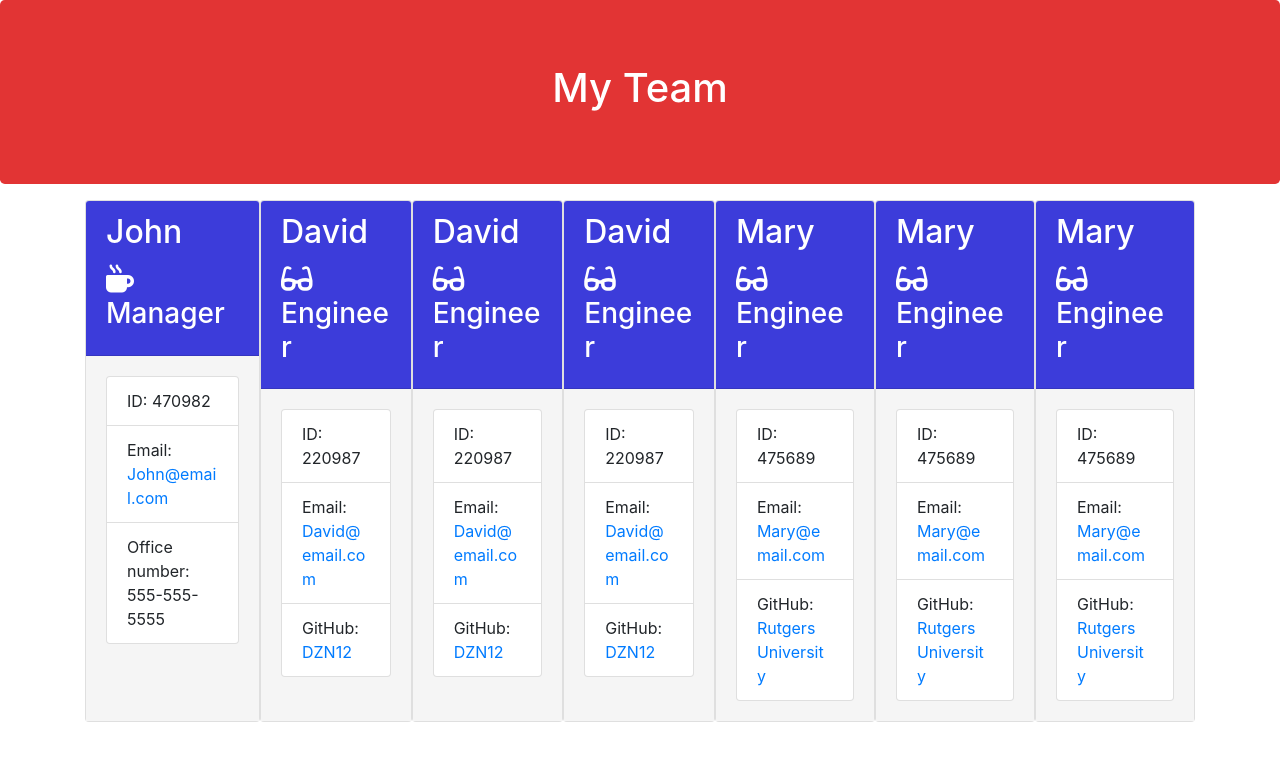
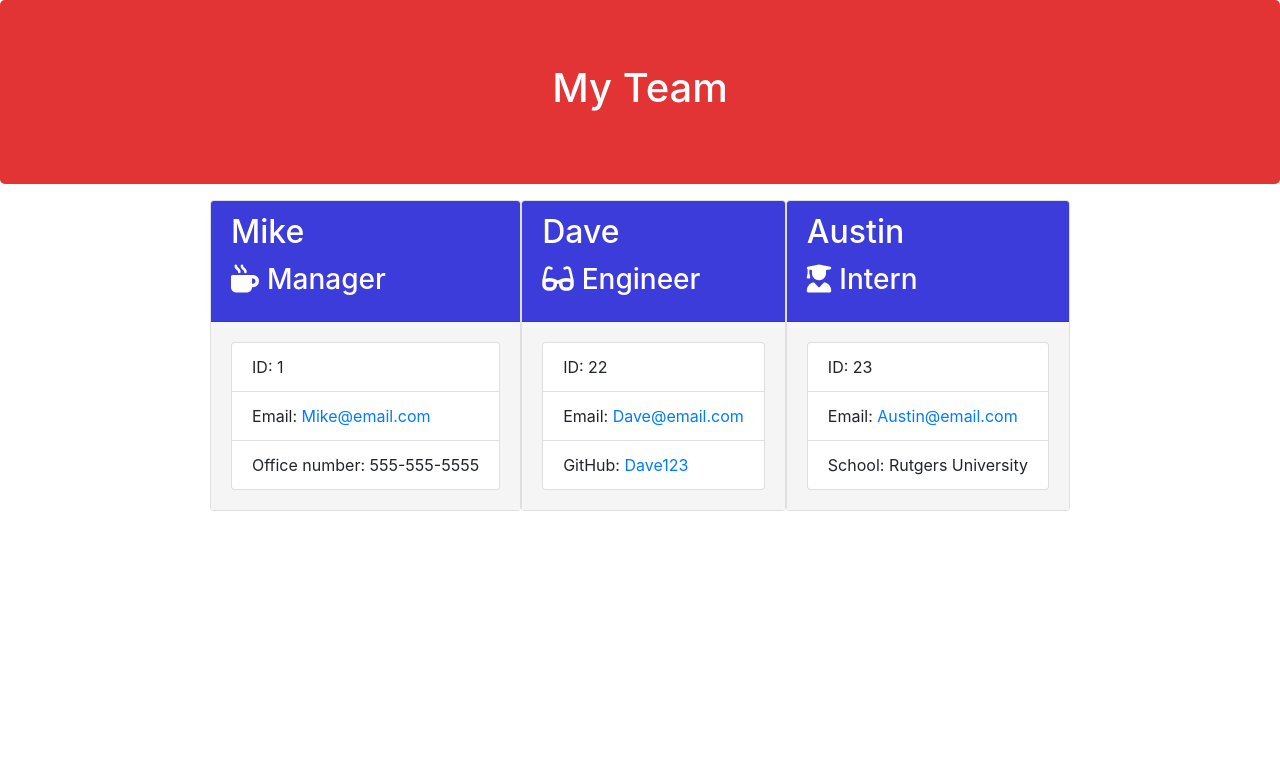
Before and after one commit to Colon182/Team-Profile-Generator, a website: page output/team.html in a window 1280 px wide. Drawn offline with nearby package versions, Linux system fonts and the light colour scheme.

Commit message:
ran demo and created Readme file

```diff
--- a/output/team.html
+++ b/output/team.html
@@ -25,92 +25,66 @@
             <div class="team-area col-12 d-flex justify-content-center">
                 <div class="card employee-card">
     <div class="card-header">
-        <h2 class="card-title">John</h2>
+        <h2 class="card-title">Mike</h2>
         <h3 class="card-title"><i class="fas fa-mug-hot mr-2"></i>Manager</h3>
     </div>
     <div class="card-body">
         <ul class="list-group">
-            <li class="list-group-item">ID: 470982</li>
-            <li class="list-group-item">Email: <a href="mailto:John@email.com">John@email.com</a></li>
+            <li class="list-group-item">ID: 1</li>
+            <li class="list-group-item">Email: <a href="mailto:Mike@email.com">Mike@email.com</a></li>
             <li class="list-group-item">Office number: 555-555-5555</li>
         </ul>
     </div>
 </div>
 <div class="card employee-card">
     <div class="card-header">
-        <h2 class="card-title">David</h2>
+        <h2 class="card-title">Dave</h2>
         <h3 class="card-title"><i class="fas fa-glasses mr-2"></i>Engineer</h3>
     </div>
     <div class="card-body">
         <ul class="list-group">
-            <li class="list-group-item">ID: 220987</li>
-            <li class="list-group-item">Email: <a href="mailto:David@email.com">David@email.com</a></li>
-            <li class="list-group-item">GitHub: <a href="https://github.com/DZN12" target="_blank" rel="noopener noreferrer">DZN12</a></li>
+            <li class="list-group-item">ID: 22</li>
+            <li class="list-group-item">Email: <a href="mailto:Dave@email.com">Dave@email.com</a></li>
+            <li class="list-group-item">GitHub: <a href="https://github.com/Dave123" target="_blank" rel="noopener noreferrer">Dave123</a></li>
+        </ul>
+    </div>
+</div>
+<!-- <div class="card employee-card">
+    <div class="card-header">
+        <h2 class="card-title">Dave</h2>
+        <h3 class="card-title"><i class="fas fa-glasses mr-2"></i>Engineer</h3>
+    </div>
+    <div class="card-body">
+        <ul class="list-group">
+            <li class="list-group-item">ID: 22</li>
+            <li class="list-group-item">Email: <a href="mailto:Dave@email.com">Dave@email.com</a></li>
+            <li class="list-group-item">GitHub: <a href="https://github.com/Dave123" target="_blank" rel="noopener noreferrer">Dave123</a></li>
         </ul>
     </div>
 </div>
 <div class="card employee-card">
     <div class="card-header">
-        <h2 class="card-title">David</h2>
+        <h2 class="card-title">Dave</h2>
         <h3 class="card-title"><i class="fas fa-glasses mr-2"></i>Engineer</h3>
     </div>
     <div class="card-body">
         <ul class="list-group">
-            <li class="list-group-item">ID: 220987</li>
-            <li class="list-group-item">Email: <a href="mailto:David@email.com">David@email.com</a></li>
-            <li class="list-group-item">GitHub: <a href="https://github.com/DZN12" target="_blank" rel="noopener noreferrer">DZN12</a></li>
+            <li class="list-group-item">ID: 22</li>
+            <li class="list-group-item">Email: <a href="mailto:Dave@email.com">Dave@email.com</a></li>
+            <li class="list-group-item">GitHub: <a href="https://github.com/Dave123" target="_blank" rel="noopener noreferrer">Dave123</a></li>
         </ul>
     </div>
-</div>
+</div> -->
 <div class="card employee-card">
     <div class="card-header">
-        <h2 class="card-title">David</h2>
-        <h3 class="card-title"><i class="fas fa-glasses mr-2"></i>Engineer</h3>
+        <h2 class="card-title">Austin</h2>
+        <h3 class="card-title"><i class="fas fa-user-graduate mr-2"></i>Intern</h3>
     </div>
     <div class="card-body">
         <ul class="list-group">
-            <li class="list-group-item">ID: 220987</li>
-            <li class="list-group-item">Email: <a href="mailto:David@email.com">David@email.com</a></li>
-            <li class="list-group-item">GitHub: <a href="https://github.com/DZN12" target="_blank" rel="noopener noreferrer">DZN12</a></li>
-        </ul>
-    </div>
-</div>
-<div class="card employee-card">
-    <div class="card-header">
-        <h2 class="card-title">Mary</h2>
-        <h3 class="card-title"><i class="fas fa-glasses mr-2"></i>Engineer</h3>
-    </div>
-    <div class="card-body">
-        <ul class="list-group">
-            <li class="list-group-item">ID: 475689</li>
-            <li class="list-group-item">Email: <a href="mailto:Mary@email.com">Mary@email.com</a></li>
-            <li class="list-group-item">GitHub: <a href="https://github.com/Rutgers University" target="_blank" rel="noopener noreferrer">Rutgers University</a></li>
-        </ul>
-    </div>
-</div>
-<div class="card employee-card">
-    <div class="card-header">
-        <h2 class="card-title">Mary</h2>
-        <h3 class="card-title"><i class="fas fa-glasses mr-2"></i>Engineer</h3>
-    </div>
-    <div class="card-body">
-        <ul class="list-group">
-            <li class="list-group-item">ID: 475689</li>
-            <li class="list-group-item">Email: <a href="mailto:Mary@email.com">Mary@email.com</a></li>
-            <li class="list-group-item">GitHub: <a href="https://github.com/Rutgers University" target="_blank" rel="noopener noreferrer">Rutgers University</a></li>
-        </ul>
-    </div>
-</div>
-<div class="card employee-card">
-    <div class="card-header">
-        <h2 class="card-title">Mary</h2>
-        <h3 class="card-title"><i class="fas fa-glasses mr-2"></i>Engineer</h3>
-    </div>
-    <div class="card-body">
-        <ul class="list-group">
-            <li class="list-group-item">ID: 475689</li>
-            <li class="list-group-item">Email: <a href="mailto:Mary@email.com">Mary@email.com</a></li>
-            <li class="list-group-item">GitHub: <a href="https://github.com/Rutgers University" target="_blank" rel="noopener noreferrer">Rutgers University</a></li>
+            <li class="list-group-item">ID: 23</li>
+            <li class="list-group-item">Email: <a href="mailto:Austin@email.com">Austin@email.com</a></li>
+            <li class="list-group-item">School: Rutgers University</li>
         </ul>
     </div>
 </div>
```
Also changed, not shown: README.md.
